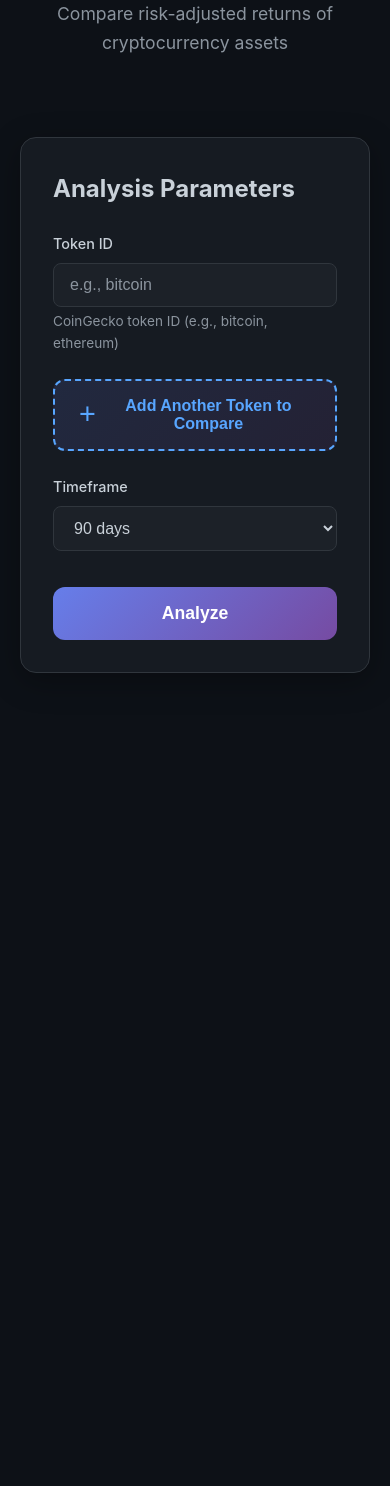
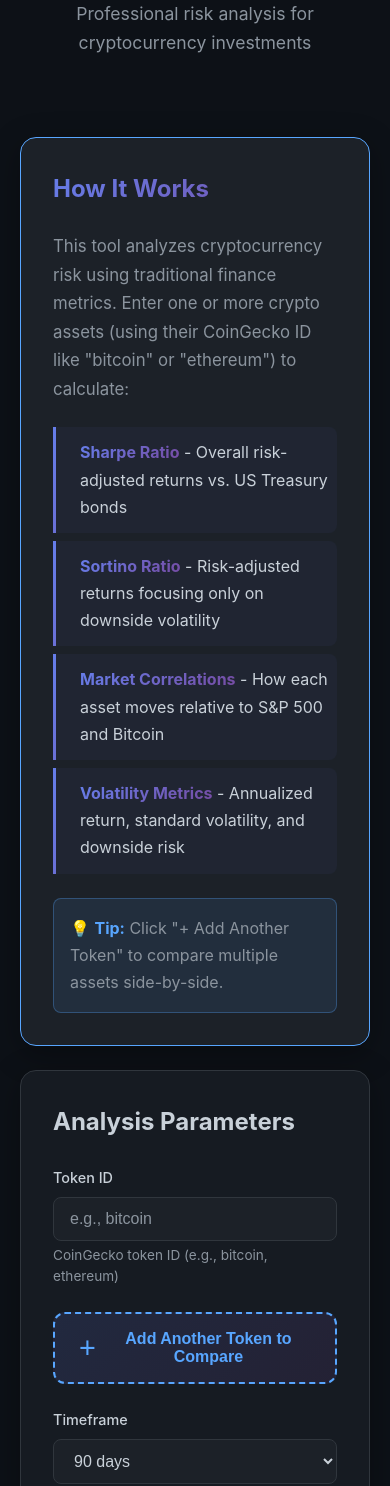
Before and after one commit to sagefoster/crypto-risk-analyzer, a website: page public/index.html in a window 390 px wide. Shown: the part 172-1658 px from the top of the page. Before the commit the page ends 889 px from the top, so only its background shows below. Drawn offline with Linux system fonts and the light colour scheme.

Commit message:
Rebrand to 'Crypto Risk Analyzer' with comprehensive documentation updates
Major Changes:
- Renamed application from 'Sharpe Ratio Analyzer' to 'Crypto Risk Analyzer' to better reflect all features
- Updated page title to 'Crypto Risk Analyzer - Compare Risk-Adjusted Returns'
- Changed subtitle to 'Professional risk analysis for cryptocurrency investments'

New Features:
- Added 'How It Works' info card with overview of tool functionality
- Created feature list highlighting all metrics: Sharpe, Sortino, Correlations, Volatility
- Added helpful tip about adding multiple tokens for comparison
- Updated loading text from 'Sharpe ratios' to 'risk metrics' for accuracy

UI/UX Improvements:
- Styled info card with gradient background and borders
- Created animated feature list with hover effects
- Added gradient text effects on section headings
- Implemented tip box with distinct styling
- Features list items now have left border accent and transform on hover

Documentation Updates:
- Completely rewrote README.md with comprehensive documentation
- Added 'What You'll Get' section explaining all calculated metrics
- Expanded API documentation to reflect multi-token support
- Added calculation methods for Sharpe, Sortino, and Correlation
- Included deployment instructions and calculation accuracy notes
- Updated project structure documentation

Package Updates:
- Updated package.json name to 'crypto-risk-analyzer'
- Bumped version to 2.0.0
- Enhanced description to include all features (Sharpe, Sortino, correlations, volatility)
- Added new keywords: sortino-ratio, correlation, risk-analysis, portfolio, finance

CSS Enhancements:
- Added .info-card styles with gradient background
- Created .features-list with animated list items
- Implemented .tip styles for helpful hints
- Added hover effects and transitions throughout
- Improved visual hierarchy with gradient text effects

Testing:
- Verified all UI elements render correctly
- Confirmed dynamic token addition still works
- Validated new branding displays properly
- Tested responsive design and animations

```diff
--- a/public/index.html
+++ b/public/index.html
@@ -3,15 +3,29 @@
 <head>
     <meta charset="UTF-8">
     <meta name="viewport" content="width=device-width, initial-scale=1.0">
-    <title>Cryptocurrency Sharpe Ratio Analyzer</title>
+    <title>Crypto Risk Analyzer - Compare Risk-Adjusted Returns</title>
     <link rel="stylesheet" href="style.css">
 </head>
 <body>
     <div class="container">
         <header>
-            <h1>Sharpe Ratio Analyzer</h1>
-            <p class="subtitle">Compare risk-adjusted returns of cryptocurrency assets</p>
+            <h1>Crypto Risk Analyzer</h1>
+            <p class="subtitle">Professional risk analysis for cryptocurrency investments</p>
         </header>
+
+        <div class="card info-card">
+            <h2>How It Works</h2>
+            <p class="overview">
+                This tool analyzes cryptocurrency risk using traditional finance metrics. Enter one or more crypto assets (using their CoinGecko ID like "bitcoin" or "ethereum") to calculate:
+            </p>
+            <ul class="features-list">
+                <li><strong>Sharpe Ratio</strong> - Overall risk-adjusted returns vs. US Treasury bonds</li>
+                <li><strong>Sortino Ratio</strong> - Risk-adjusted returns focusing only on downside volatility</li>
+                <li><strong>Market Correlations</strong> - How each asset moves relative to S&P 500 and Bitcoin</li>
+                <li><strong>Volatility Metrics</strong> - Annualized return, standard volatility, and downside risk</li>
+            </ul>
+            <p class="tip">💡 <strong>Tip:</strong> Click "+ Add Another Token" to compare multiple assets side-by-side.</p>
+        </div>
 
         <div class="card">
             <h2>Analysis Parameters</h2>
@@ -52,7 +66,7 @@
 
         <div id="loading" class="loading hidden">
             <div class="spinner"></div>
-            <p>Fetching data and calculating Sharpe ratios...</p>
+            <p>Fetching data and calculating risk metrics...</p>
         </div>
 
         <div id="results" class="results hidden">
--- a/public/style.css
+++ b/public/style.css
@@ -52,6 +52,75 @@ header h1 {
 .subtitle {
     color: var(--text-secondary);
     font-size: 1.1rem;
+}
+
+/* Info Card Styles */
+.info-card {
+    background: linear-gradient(135deg, rgba(102, 126, 234, 0.1), rgba(118, 75, 162, 0.1));
+    border: 1px solid rgba(102, 126, 234, 0.3);
+    margin-bottom: 2rem;
+}
+
+.info-card h2 {
+    background: var(--accent-gradient);
+    -webkit-background-clip: text;
+    -webkit-text-fill-color: transparent;
+    background-clip: text;
+    margin-bottom: 1rem;
+}
+
+.overview {
+    color: var(--text-secondary);
+    line-height: 1.7;
+    margin-bottom: 1rem;
+    font-size: 1.05rem;
+}
+
+.features-list {
+    list-style: none;
+    padding-left: 0;
+    margin: 1.5rem 0;
+}
+
+.features-list li {
+    padding: 0.75rem 0;
+    padding-left: 1.5rem;
+    position: relative;
+    color: var(--text-primary);
+    line-height: 1.7;
+    border-left: 3px solid transparent;
+    border-image: var(--accent-gradient) 1;
+    margin-bottom: 0.5rem;
+    background: rgba(102, 126, 234, 0.05);
+    border-radius: 0 8px 8px 0;
+    transition: all 0.2s ease;
+}
+
+.features-list li:hover {
+    background: rgba(102, 126, 234, 0.1);
+    transform: translateX(5px);
+}
+
+.features-list li strong {
+    background: var(--accent-gradient);
+    -webkit-background-clip: text;
+    -webkit-text-fill-color: transparent;
+    background-clip: text;
+}
+
+.tip {
+    background: rgba(88, 166, 255, 0.1);
+    border: 1px solid rgba(88, 166, 255, 0.3);
+    padding: 1rem;
+    border-radius: 8px;
+    margin-top: 1.5rem;
+    color: var(--text-secondary);
+    line-height: 1.7;
+    font-size: 1rem;
+}
+
+.tip strong {
+    color: var(--accent-primary);
 }
 
 .card {
```
Also changed, not shown: package.json (+8 -4 lines), verify_calculations.md (added, +88 -0 lines), README.md.
